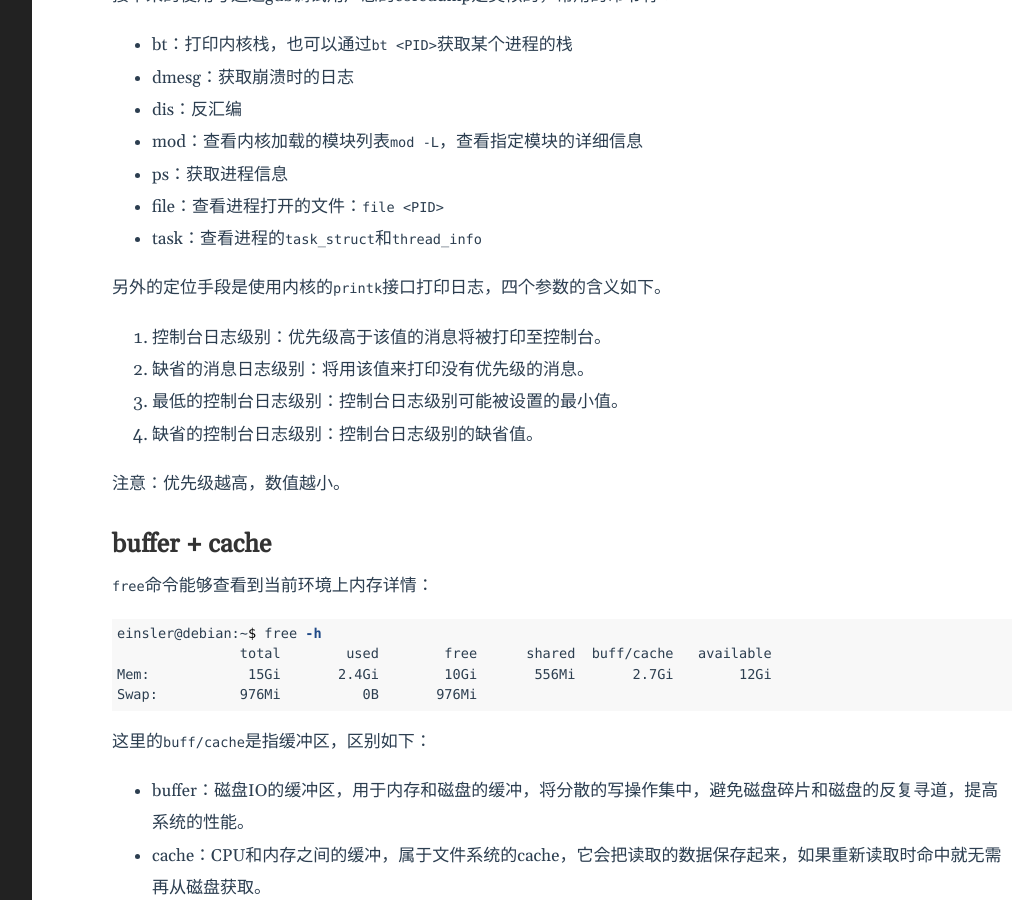
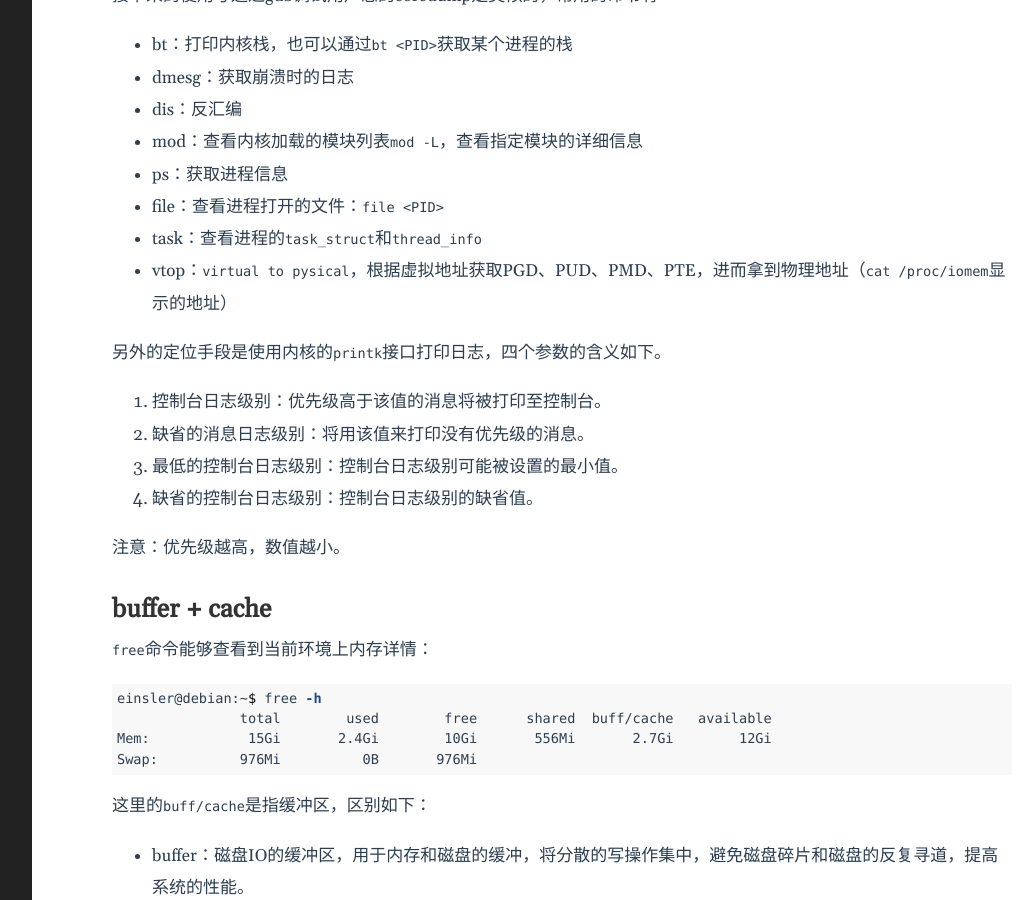
Before and after one commit to lclgo/lclgo.github.io, a Jekyll site: the page built from _posts/draft/2020-01-01-draft.md, in a window 1280 px wide and 900 px high, scrolled down 1394 px. Shown: the whole window, without its empty margins (188-1224 px from the left). Built offline with Jekyll 4.4.1, drawn with Linux system fonts in a browser that asks for light colours.

Commit message:
add notes

```diff
--- a/_posts/draft/2020-01-01-draft.md
+++ b/_posts/draft/2020-01-01-draft.md
@@ -70,6 +70,7 @@ kdump用于在内核崩溃时捕获内核转储文件(vmcore)，这个文件通
 * ps：获取进程信息
 * file：查看进程打开的文件：`file <PID>`
 * task：查看进程的`task_struct`和`thread_info`
+* vtop：`virtual to pysical`，根据虚拟地址获取PGD、PUD、PMD、PTE，进而拿到物理地址（`cat /proc/iomem`显示的地址）
 
 另外的定位手段是使用内核的`printk`接口打印日志，四个参数的含义如下。
 
```
